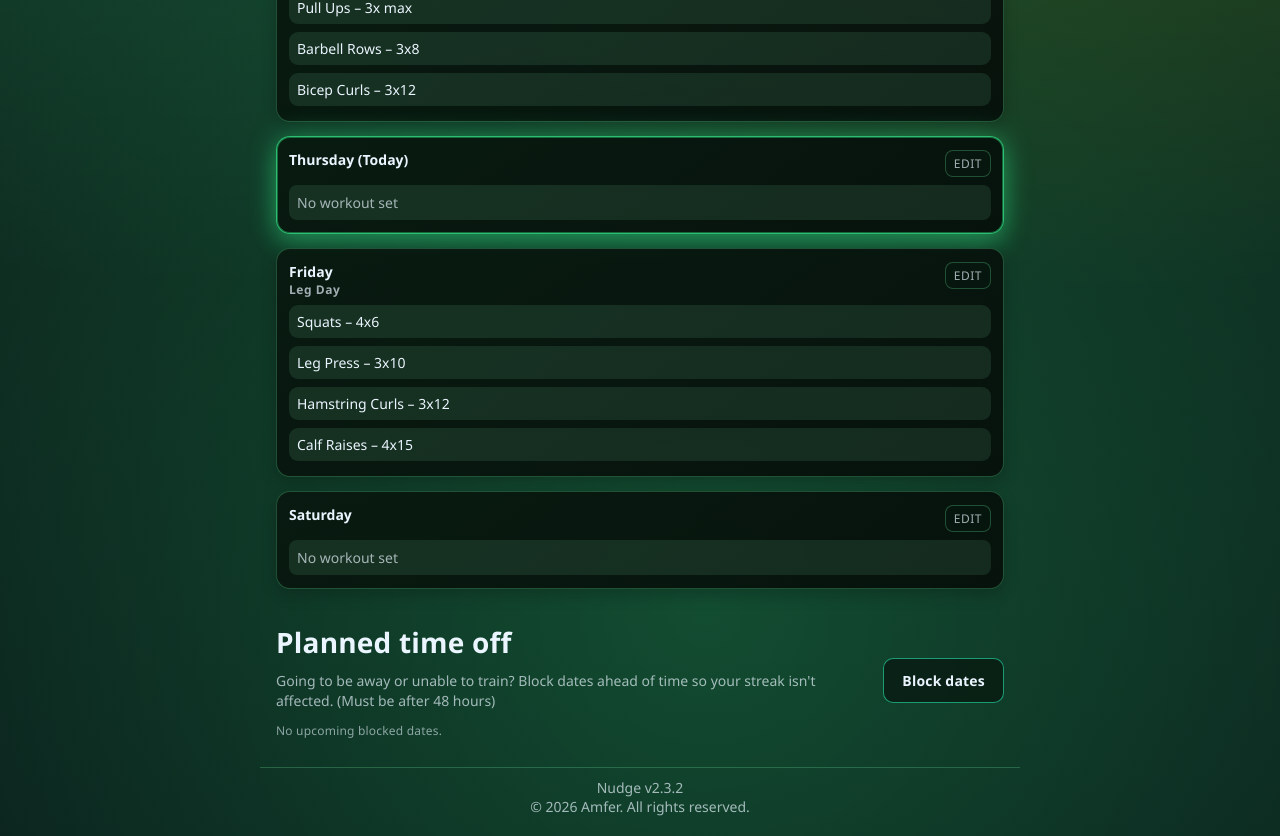
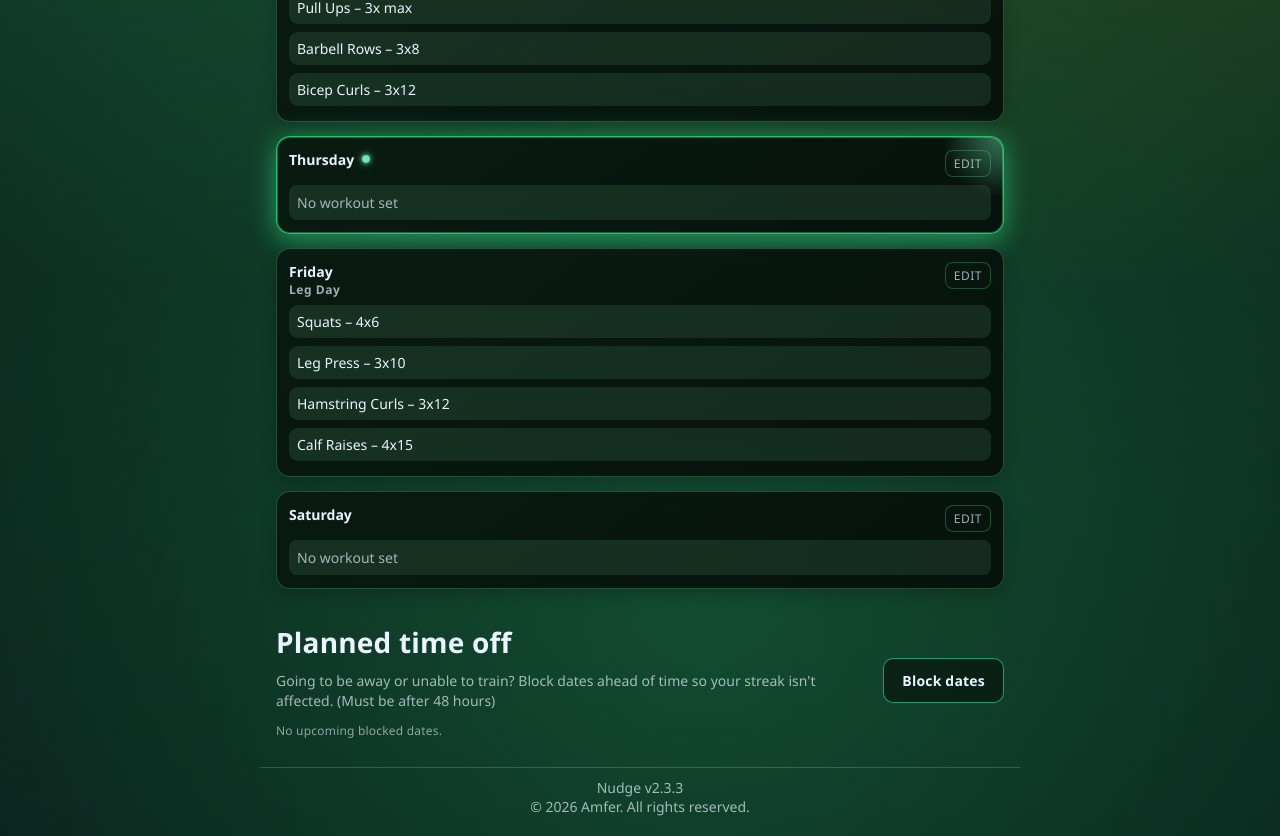
Before and after one commit to Amfer7/nudge, a React (Vite) app: page / in a window 1280 px wide. Shown: the part 1280-2116 px from the top of the page. Built offline with nearby package versions, Linux system fonts and the light colour scheme.

Commit message:
Release v2.3.3

```diff
--- a/src/app/version.js
+++ b/src/app/version.js
@@ -1,2 +1,2 @@
 export const APP_NAME = "Nudge";
-export const APP_VERSION = "v2.3.2";
+export const APP_VERSION = "v2.3.3";
--- a/src/components/WeeklyWorkoutSection.jsx
+++ b/src/components/WeeklyWorkoutSection.jsx
@@ -32,10 +32,17 @@ function WeeklyWorkoutSection({
               ...(isToday ? styles.today : {}),
             }}
           >
+            {isToday && (
+              <>
+                <span aria-hidden="true" style={styles.todaySweep} />
+                <span aria-hidden="true" style={styles.todayCornerMark} />
+              </>
+            )}
             <div style={styles.dayHeader}>
               <div style={styles.dayHeaderText}>
                 <span style={styles.dayName}>
-                  {day} {isToday && "(Today)"}
+                  {day}
+                  {isToday && <span aria-hidden="true" style={styles.todayDot} />}
                 </span>
                 {!!workout?.title?.trim() && (
                   <span style={styles.daySubheading}>{workout.title.trim()}</span>
@@ -95,6 +102,8 @@ const styles = {
     border: "1px solid var(--border)",
     background: "var(--card)",
     boxShadow: "0 6px 16px rgba(0, 0, 0, 0.2)",
+    position: "relative",
+    overflow: "hidden",
   },
   today: {
     border: "1px solid rgba(56, 255, 150, 0.72)",
@@ -111,8 +120,45 @@ const styles = {
     gap: "2px",
   },
   dayName: {
+    display: "inline-flex",
+    alignItems: "center",
+    gap: "8px",
     fontWeight: 700,
     fontSize: "14px",
+  },
+  todayDot: {
+    width: "8px",
+    height: "8px",
+    borderRadius: "50%",
+    background: "#7effbf",
+    boxShadow: "0 0 0 3px rgba(126, 255, 191, 0.14), 0 0 10px rgba(126, 255, 191, 0.52)",
+    animation: "pulseDot 2.8s ease-in-out infinite",
+  },
+  todaySweep: {
+    position: "absolute",
+    top: "-18%",
+    left: 0,
+    width: "52%",
+    height: "140%",
+    background:
+      "linear-gradient(90deg, transparent, rgba(255, 255, 255, 0.34), transparent)",
+    transform: "translateX(-220%) skewX(-20deg)",
+    mixBlendMode: "screen",
+    opacity: 0.65,
+    animation: "shineSweep 14s cubic-bezier(0.3, 0, 0.2, 1) infinite",
+    pointerEvents: "none",
+    zIndex: 0,
+  },
+  todayCornerMark: {
+    position: "absolute",
+    top: "0",
+    right: "0",
+    width: "58px",
+    height: "58px",
+    background:
+      "radial-gradient(circle at 100% 0%, rgba(126, 255, 191, 0.42), rgba(126, 255, 191, 0.03) 68%, transparent 76%)",
+    pointerEvents: "none",
+    zIndex: 0,
   },
   daySubheading: {
     fontSize: "12px",
```
